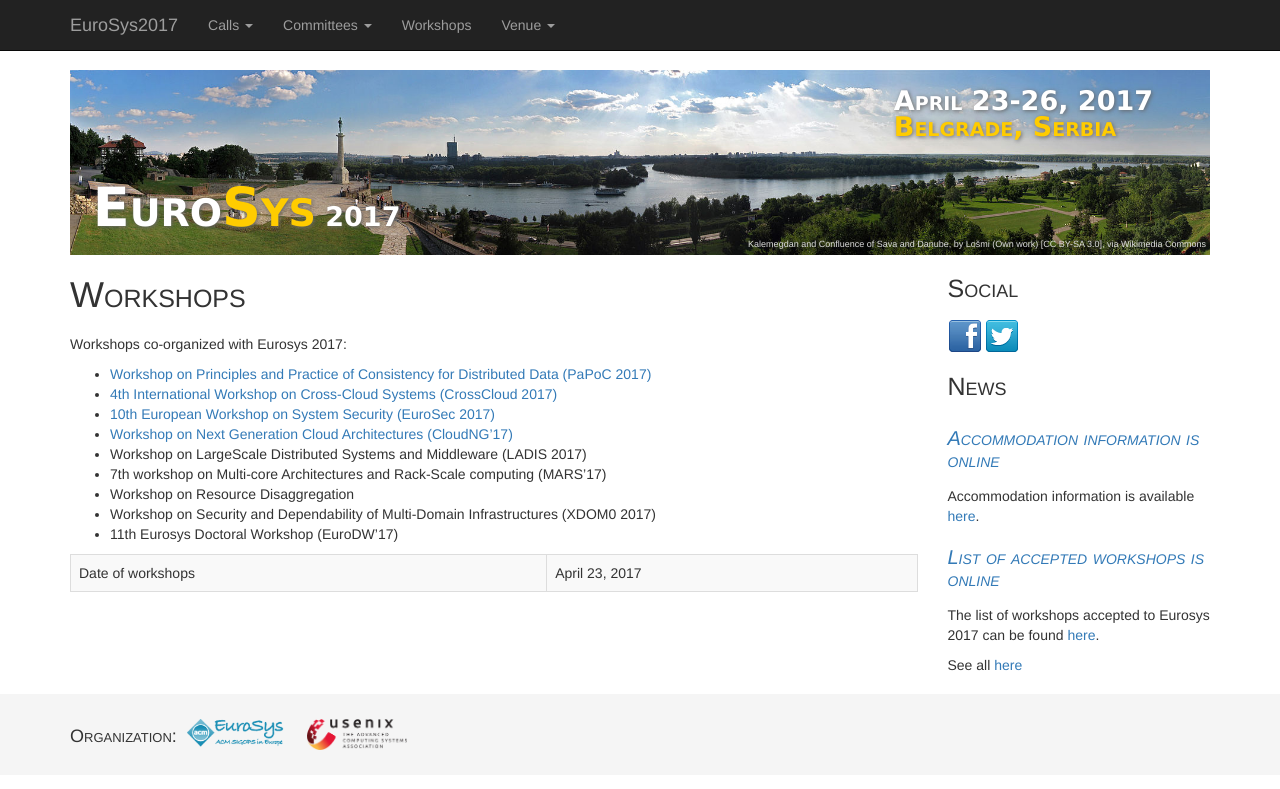
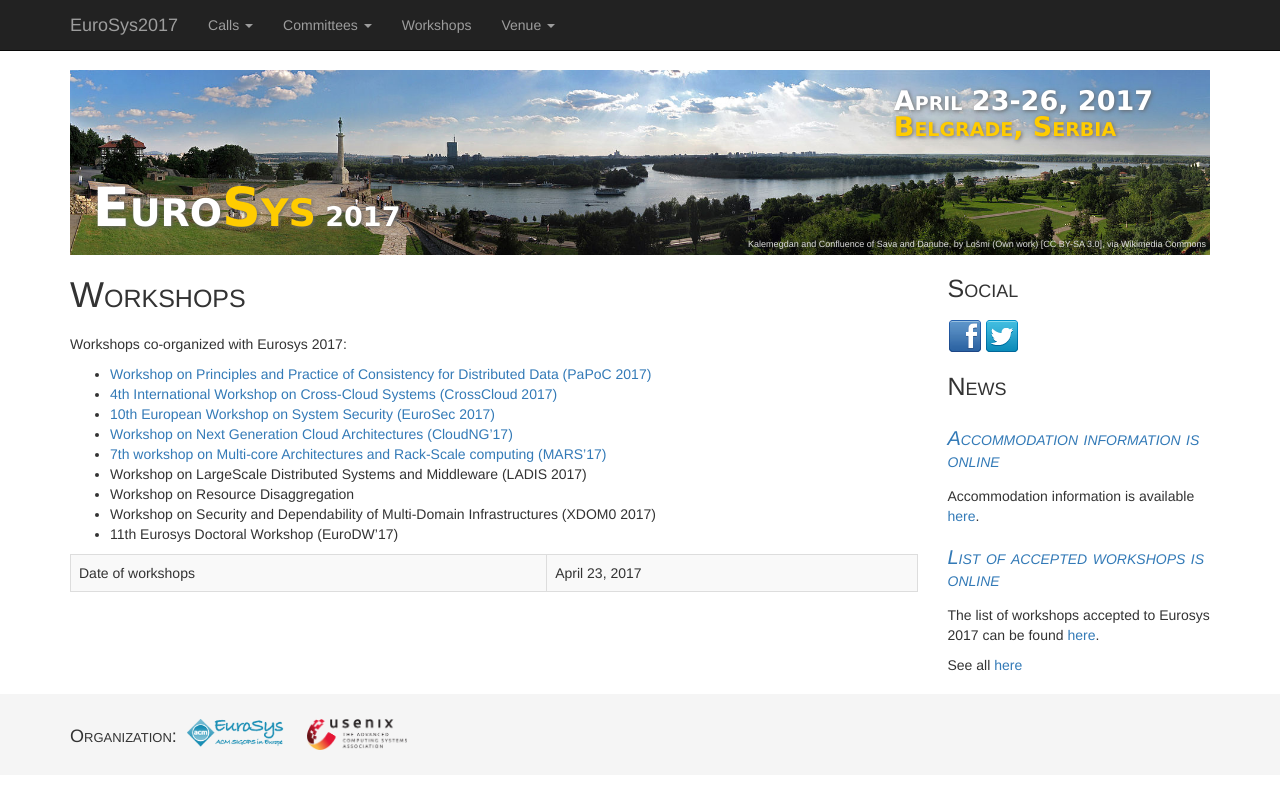
Before and after one commit to eurosys-chapter/2017, a Jekyll site: the page built from workshops.md, in a window 1280 px wide. Shown: the top 789 px of the page. Built offline with Jekyll 4.4.1, drawn with Linux system fonts in a browser that asks for light colours; nearby versions of some CDN libraries; part of the change alters nothing that is shown.

Commit message:
Signed-off-by: Marko Vukolic <mvu@zurich.ibm.com>

```diff
--- a/workshops.md
+++ b/workshops.md
@@ -12,8 +12,8 @@ Workshops co-organized with Eurosys 2017:
 * <a href="http://www.comp.lancs.ac.uk/~elkhatib/crosscloud/" target="_blank"> 4th International Workshop on Cross-Cloud Systems (CrossCloud 2017) </a>
 * <a href="http://www.sharcs-project.eu/eurosec-2017/" target="_blank"> 10th European Workshop on System Security (EuroSec 2017) </a>
 * <a href="http://cuc.ucc.ie/CloudNG2017/" target="_blank"> Workshop on Next Generation Cloud Architectures (CloudNG'17) </a>
+* <a href="http://sites.google.com/site/mars2017eurosys/home" target="_blank"> 7th workshop on Multi-core Architectures and Rack-Scale computing (MARS'17) </a>
 * Workshop on LargeScale Distributed Systems and Middleware (LADIS 2017)
-* 7th workshop on Multi-core Architectures and Rack-Scale computing (MARS'17)
 * Workshop on Resource Disaggregation
 * Workshop on Security and Dependability of Multi-Domain Infrastructures (XDOM0 2017)
 * 11th Eurosys Doctoral Workshop (EuroDW'17)
```
